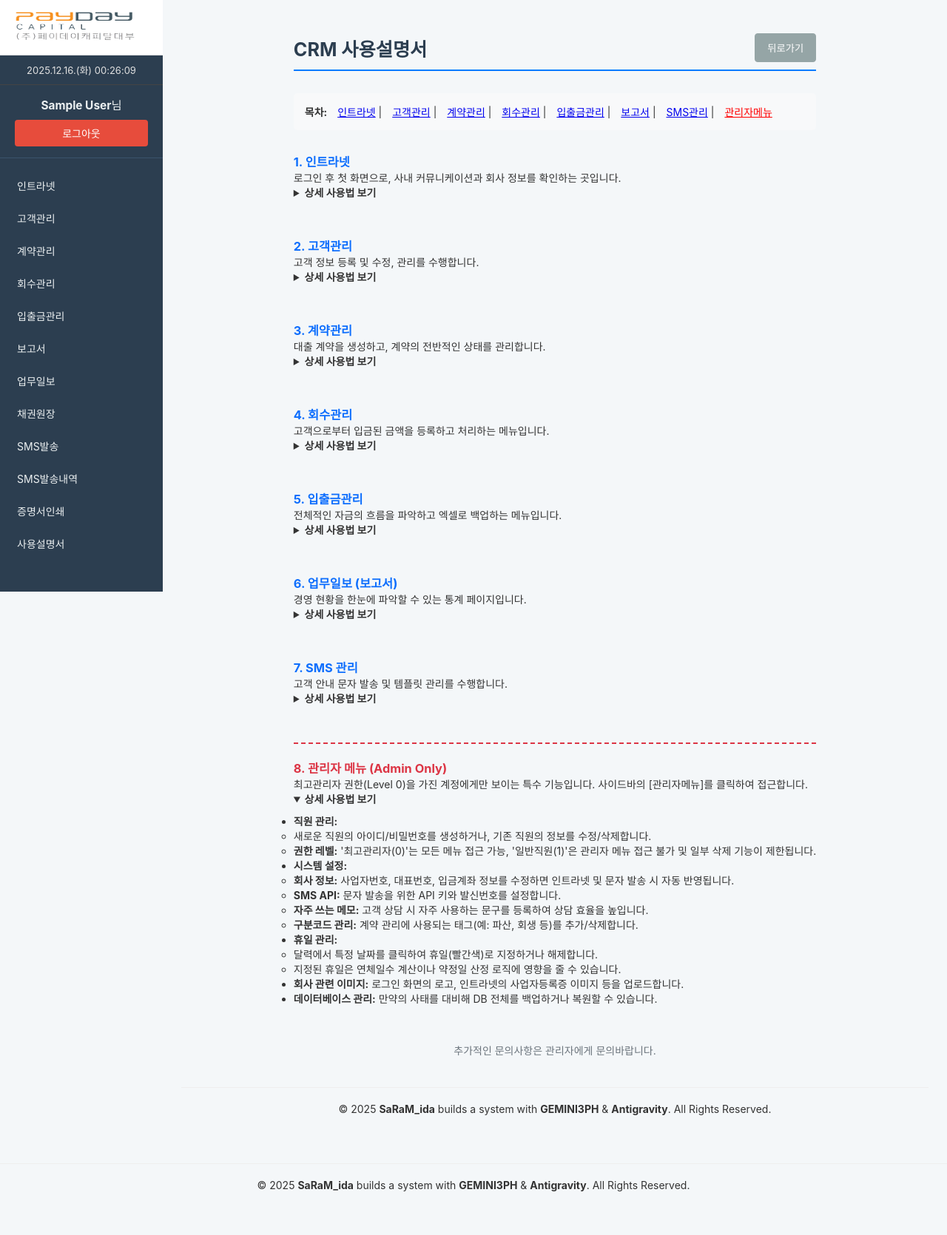
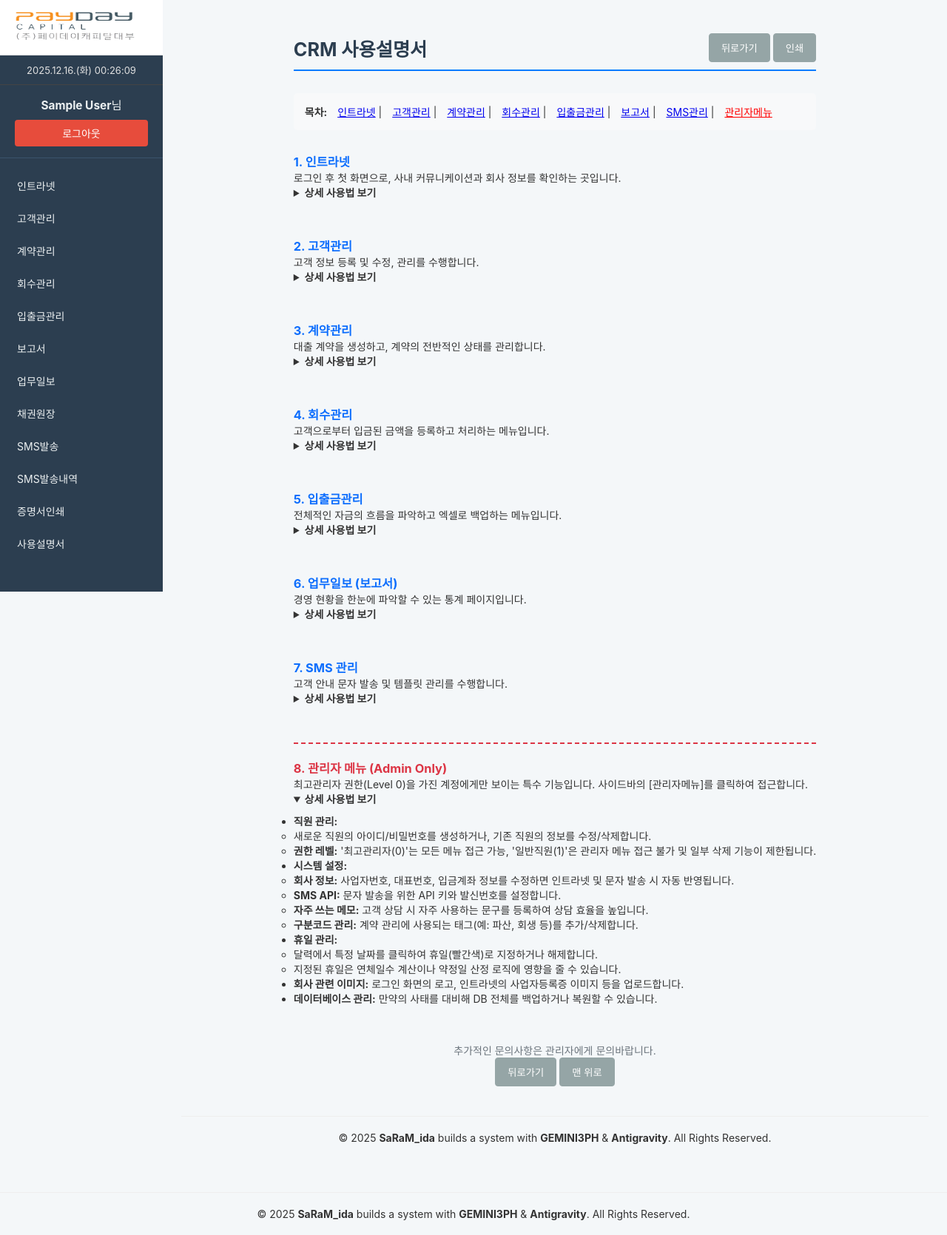
Before and after one commit to saramida9205/payday_crm, a PHP site: template pages/manual.php in a window 1280 px wide. Shown: the whole page at 74% size. Before the commit the page ends 1611 px from the top, so only its background shows below. Run offline with PHP 8.4, Linux system fonts and the light colour scheme; the template is opened without the code that fills it, so the values that code supplies are empty; the visitor is signed in with stand-in values (Sample User, id 1); a stand-in replaces the project's code that opens the database connection.

```diff
--- a/pages/manual.php
+++ b/pages/manual.php
@@ -1,9 +1,11 @@
 <div class="manual-container" style="max-width: 1000px; margin: 0 auto; padding: 20px;">
     <div style="display: flex; justify-content: space-between; align-items: center; margin-bottom: 30px; border-bottom: 2px solid #007bff; padding-bottom: 10px;">
         <h2 style="margin: 0; border: none; padding: 0;">CRM 사용설명서</h2>
-        <button type="button" class="btn btn-secondary" onclick="history.back()">뒤로가기</button>
+        <div>
+            <button align="right" style="margin-left: auto;" type="button" class="btn btn-secondary" onclick="history.back()">뒤로가기</button>
+            <button align="right" style="margin-left: auto;" type="button" class="btn btn-secondary" onclick="window.print()">인쇄</button>
+        </div>
     </div>
-
     <div class="manual-nav" style="margin-bottom: 30px; background: #f8f9fa; padding: 15px; border-radius: 5px;">
         <strong>목차:</strong>
         <a href="#section-intranet" style="margin-left: 10px;">인트라넷</a> |
@@ -223,6 +225,8 @@
 
     <div style="margin-top: 50px; text-align: center; color: #6c757d;">
         <p>추가적인 문의사항은 관리자에게 문의바랍니다.</p>
+        <button style="margin-left: auto;" type="button" class="btn btn-secondary" onclick="history.back()">뒤로가기</button>
+        <button style="margin-left: auto;" type="button" class="btn btn-secondary" onclick="window.scrollTo({top: 0, behavior: 'smooth'})">맨 위로</button>
     </div>
 </div>
 
```
